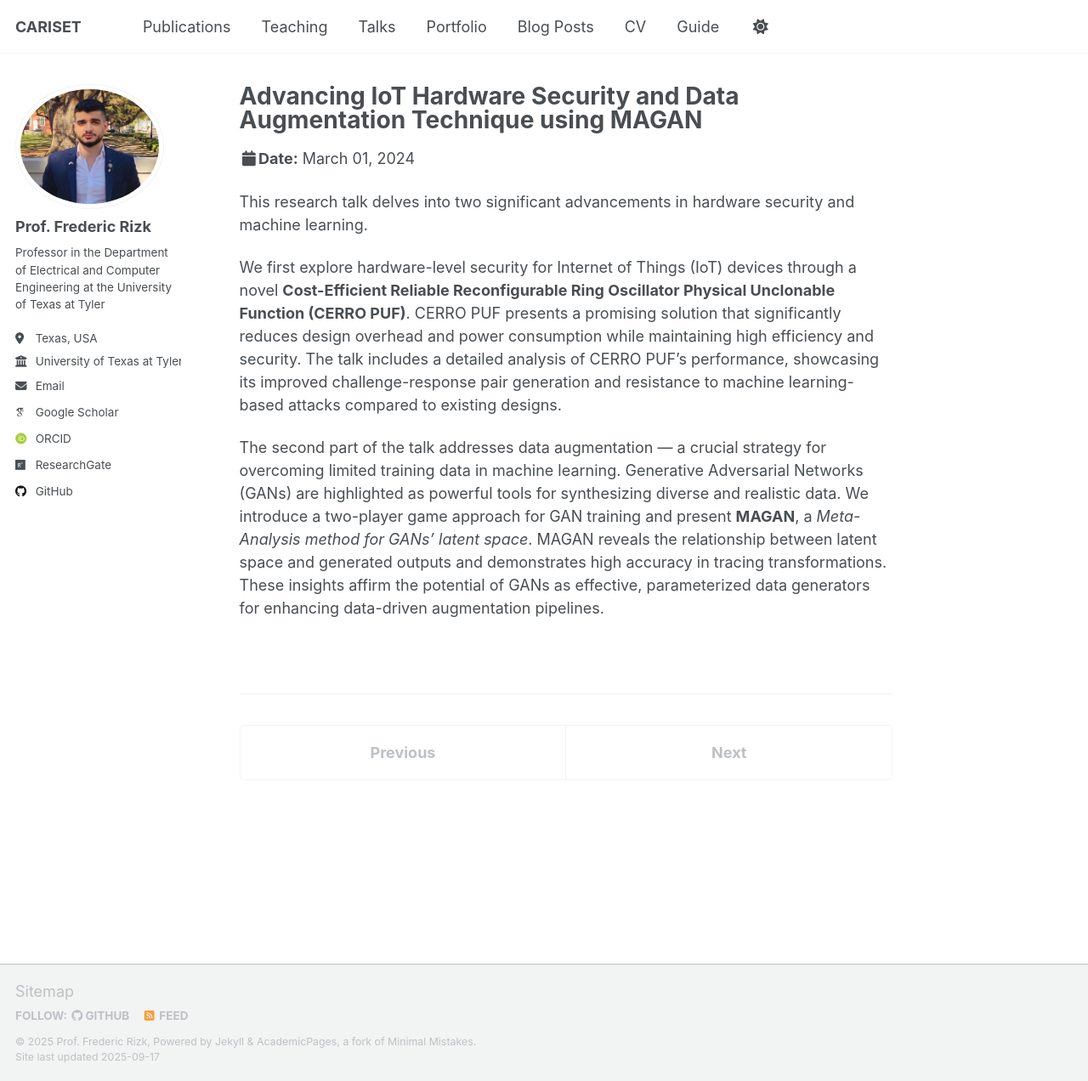
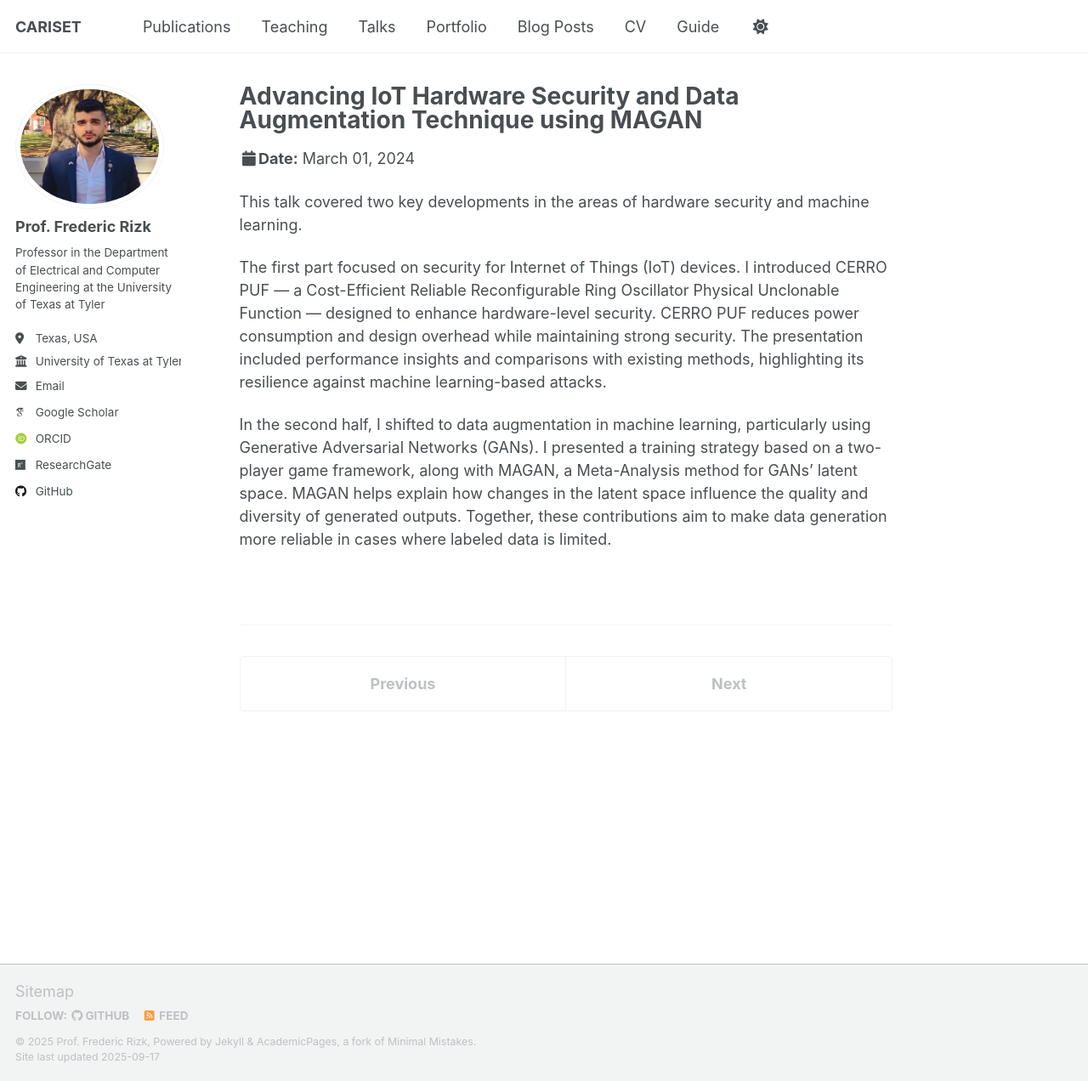
Before and after one commit to FredericRizk/CARISET.github.io, a Jekyll site: the page built from _talks/2024-03-01-lsu-cerro-magan.md, in a window 1280 px wide and 1272 px high. Shown: the whole window at 85% size. Built offline with Jekyll 4.4.1, drawn with Linux system fonts in a browser that asks for light colours; some web fonts are replaced; a script that is not in the unit is left out.

Commit message:
Update 2024-03-01-lsu-cerro-magan.md

```diff
--- a/_talks/2024-03-01-lsu-cerro-magan.md
+++ b/_talks/2024-03-01-lsu-cerro-magan.md
@@ -8,8 +8,8 @@ date: 2024-03-01
 location: "LA, USA"
 ---
 
-This research talk delves into two significant advancements in hardware security and machine learning.
+This talk covered two key developments in the areas of hardware security and machine learning.
 
-We first explore hardware-level security for Internet of Things (IoT) devices through a novel **Cost-Efficient Reliable Reconfigurable Ring Oscillator Physical Unclonable Function (CERRO PUF)**. CERRO PUF presents a promising solution that significantly reduces design overhead and power consumption while maintaining high efficiency and security. The talk includes a detailed analysis of CERRO PUF's performance, showcasing its improved challenge-response pair generation and resistance to machine learning-based attacks compared to existing designs.
+The first part focused on security for Internet of Things (IoT) devices. I introduced CERRO PUF — a Cost-Efficient Reliable Reconfigurable Ring Oscillator Physical Unclonable Function — designed to enhance hardware-level security. CERRO PUF reduces power consumption and design overhead while maintaining strong security. The presentation included performance insights and comparisons with existing methods, highlighting its resilience against machine learning-based attacks.
 
-The second part of the talk addresses data augmentation — a crucial strategy for overcoming limited training data in machine learning. Generative Adversarial Networks (GANs) are highlighted as powerful tools for synthesizing diverse and realistic data. We introduce a two-player game approach for GAN training and present **MAGAN**, a *Meta-Analysis method for GANs’ latent space*. MAGAN reveals the relationship between latent space and generated outputs and demonstrates high accuracy in tracing transformations. These insights affirm the potential of GANs as effective, parameterized data generators for enhancing data-driven augmentation pipelines.
+In the second half, I shifted to data augmentation in machine learning, particularly using Generative Adversarial Networks (GANs). I presented a training strategy based on a two-player game framework, along with MAGAN, a Meta-Analysis method for GANs’ latent space. MAGAN helps explain how changes in the latent space influence the quality and diversity of generated outputs. Together, these contributions aim to make data generation more reliable in cases where labeled data is limited.
```
